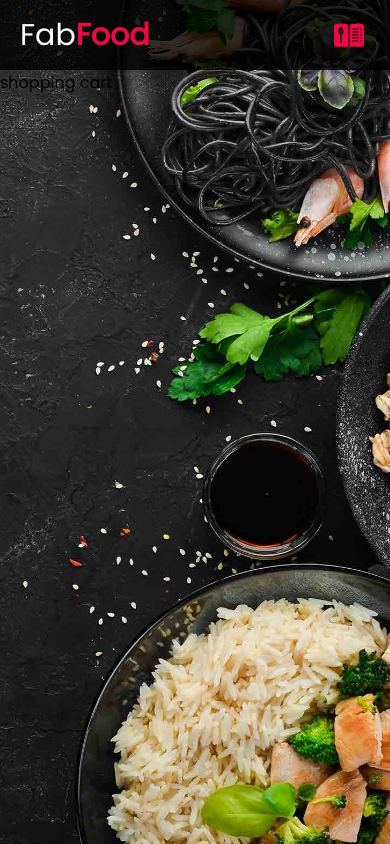
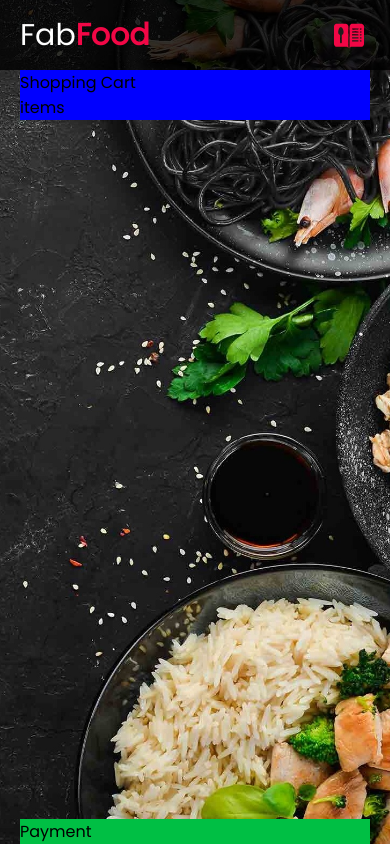
Before and after one commit to FabianXRL16/FabFood, a Vue app: page /shoppingcart in a window 390 px wide. Built offline with nearby package versions, Linux system fonts and the light colour scheme.

Commit message:
Shopping cart page with its components

```diff
--- a/src/views/ShoppingCart.vue
+++ b/src/views/ShoppingCart.vue
@@ -1,5 +1,44 @@
 <template>
-    <div>
-        shopping cart
-    </div>
+  <div class="container">
+      <order-details>
+          carts
+      </order-details>
+      <payment>
+          payment
+      </payment>
+  </div>
 </template>
+
+<script>
+import orderDetails from "../components/groups/orderDetails.vue";
+import payment from "../components/general/payment.vue";
+export default {
+  name: "ShoppingCart",
+  components: {orderDetails, payment},
+  data(){
+      return{
+
+      }
+  }
+};
+</script>
+
+<style scoped>
+.container {
+  padding: var(--p-main);
+  box-sizing: border-box;
+  display: flex;
+  gap: 20px;
+  justify-content: space-between;
+}
+@media (max-width: 1150px){
+    .container{
+        flex-direction: column;
+    }
+}
+@media (max-width: 820px) {
+  .container {
+    padding: var(--p-main-mobile);
+  }
+}
+</style>
```
